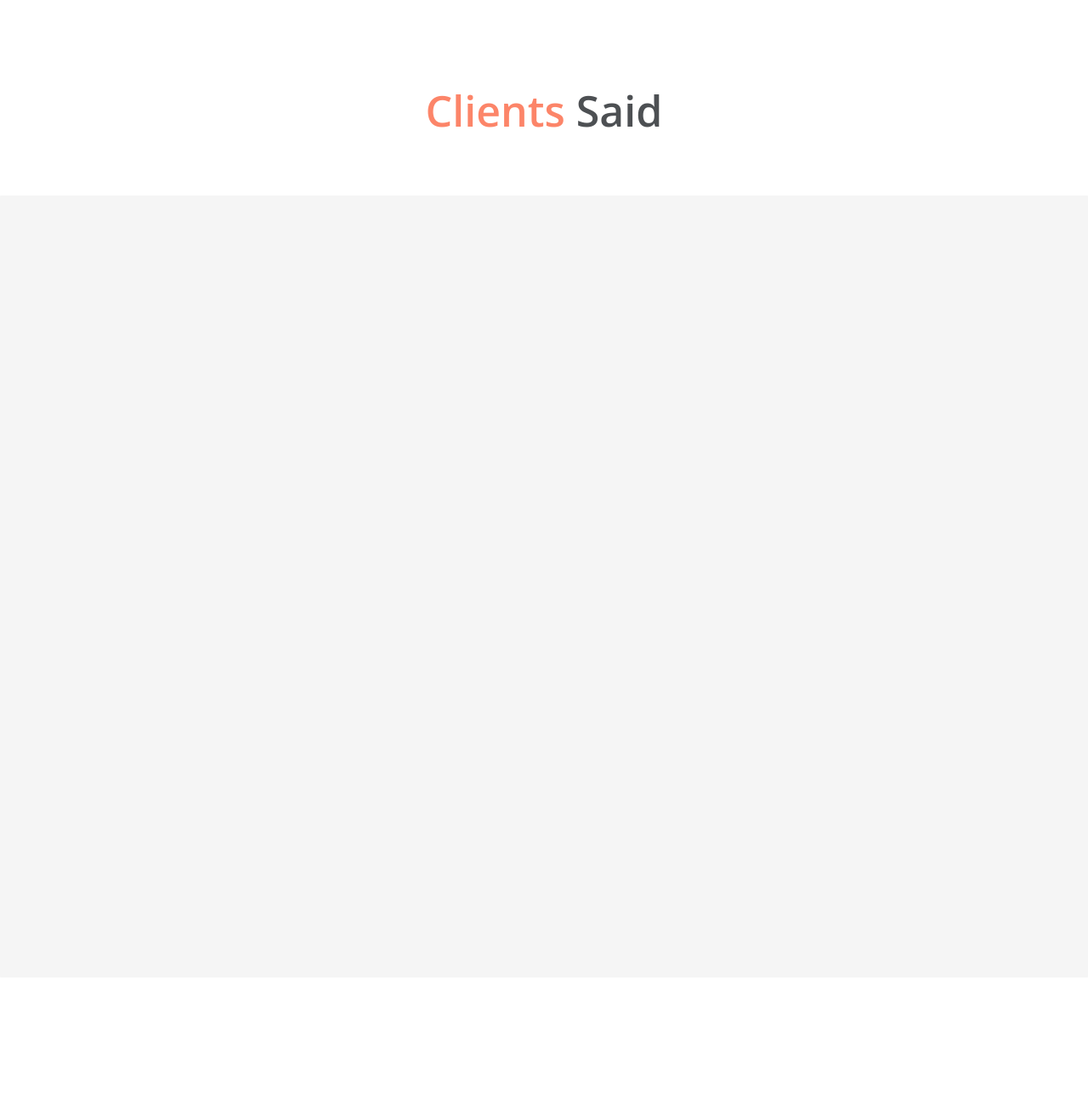
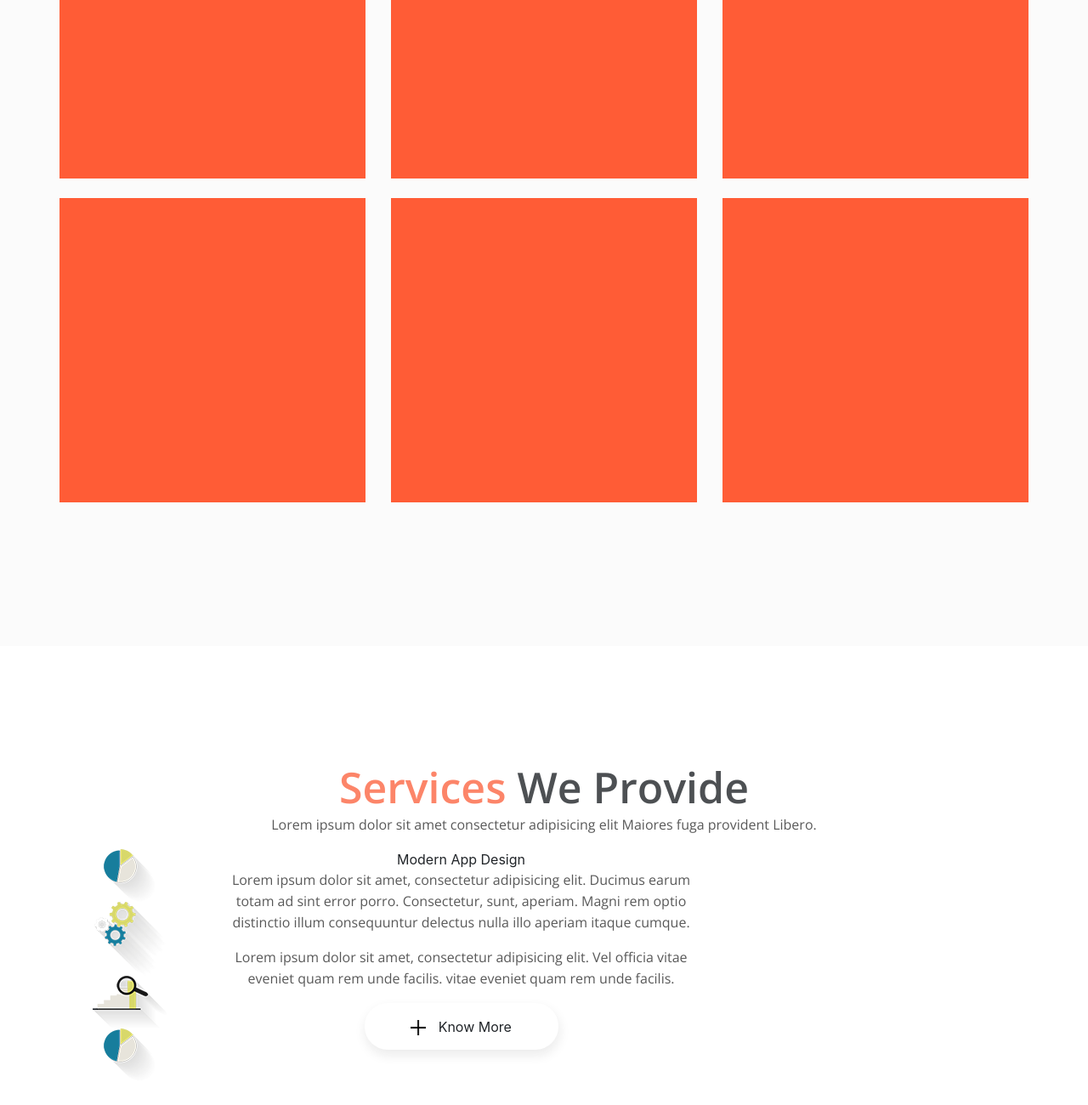
Before and after one commit to Trainian/DemoSite, a website: page app/index.html in a window 1280 px wide. Shown: the part 2541-3841 px from the top of the page at 85% size. Before the commit the page ends 3691 px from the top, so only its background shows below. Drawn offline with nearby package versions, Linux system fonts and the light colour scheme.

Commit message:
add servicesWeProvide 50%

```diff
--- a/app/index.html
+++ b/app/index.html
@@ -60,25 +60,25 @@
                         <img class="card__image" src="img/__18900.png" alt="img">
                         <div class="card__title">Koc Koi Tomi</div>
                         <div class="card__info">Lorem ipsum is dummy lorem very dumy</div>
-                        <button class="card__btn" ><img src="img/plus.png" alt="plus"> Know More</button>
+                        <button class="card__btn btn" ><img src="img/plus.png" alt="plus"> Know More</button>
                     </div>
                     <div class="card">
                         <img class="card__image" src="img/__18912.png" alt="img">
                         <div class="card__title">Koimona Set</div>
                         <div class="card__info">Lorem ipsum is dummy lorem very dumy</div>
-                        <button class="card__btn" ><img src="img/plus.png" alt="plus"> Know More</button>
+                        <button class="card__btn btn" ><img src="img/plus.png" alt="plus"> Know More</button>
                     </div>
                     <div class="card">
                         <img class="card__image" src="img/__18924.png" alt="img">
                         <div class="card__title">Setting Koire</div>
                         <div class="card__info">Lorem ipsum is dummy lorem very dumy</div>
-                        <button class="card__btn" ><img src="img/plus.png" alt="plus"> Know More</button>
+                        <button class="card__btn btn" ><img src="img/plus.png" alt="plus"> Know More</button>
                     </div>
                     <div class="card">
                         <img class="card__image" src="img/__18936.png" alt="img">
                         <div class="card__title">Ko Image Lara</div>
                         <div class="card__info">Lorem ipsum is dummy lorem very dumy</div>
-                        <button class="card__btn" ><img src="img/plus.png" alt="plus"> Know More</button>
+                        <button class="card__btn btn" ><img src="img/plus.png" alt="plus"> Know More</button>
                     </div>
                 </div>
             </div>
@@ -91,15 +91,15 @@
                 </div>
                 <div class="featuredWorks__images">
                     <div class="workImages">
-                        <div class="image"></div>
-                        <div class="image"></div>
-                        <div class="image"></div>
-                        <div class="image"></div>
-                        <div class="image"></div>
-                        <div class="image"></div>
-                        <div class="image"></div>
-                        <div class="image"></div>
-                        <div class="image"></div>
+                        <div class="workImages__image image"></div>
+                        <div class="workImages__image image"></div>
+                        <div class="workImages__image image"></div>
+                        <div class="workImages__image image"></div>
+                        <div class="workImages__image image"></div>
+                        <div class="workImages__image image"></div>
+                        <div class="workImages__image image"></div>
+                        <div class="workImages__image image"></div>
+                        <div class="workImages__image image"></div>
                     </div>
                 </div>
             </div>
@@ -108,9 +108,24 @@
             <div class="container">
                 <div class="ServicesWeProvide__info info">
                     <div class="info__title"><span>Services</span> We Provide</div>
-                    <p></p>
+                    <p>Lorem ipsum dolor sit amet consectetur adipisicing elit Maiores fuga provident Libero.</p>
                 </div>
-                <div class="ServicesWeProvide__options"></div>
+                <div class="ServicesWeProvide__options options row">
+                    <div class="options__choiser col-2">
+                        <div class="choose"><img src="img/ls6b_18719.png" alt=""></div>
+                        <div class="choose"><img src="img/ls4b_18720.png" alt=""></div>
+                        <div class="choose"><img src="img/ls3b_18721.png" alt=""></div>
+                        <div class="choose"><img src="img/ls6b_copy_18844.png" alt=""></div>
+                    </div>
+                    <div class="options__information col-6">
+                        <div class="title">Modern App Design</div>
+                        <p>Lorem ipsum dolor sit amet, consectetur adipisicing elit. Ducimus earum totam ad sint error porro. Consectetur, sunt, aperiam. Magni rem optio distinctio illum consequuntur delectus nulla illo aperiam itaque cumque.</p>
+                            <p>Lorem ipsum dolor sit amet, consectetur adipisicing elit. Vel officia vitae eveniet quam rem unde facilis.
+                            vitae eveniet quam rem unde facilis.
+                        </p>
+                        <button class="options__btn btn" ><img src="img/plus.png" alt="plus"> Know More</button>
+                    </div>
+                </div>
             </div>
         </div>
         <div class="team block block-dark">
--- a/gulpfile.js
+++ b/gulpfile.js
@@ -68,7 +68,7 @@ function htmlInclude(){
 }
 
 function imgToApp (){
-    return src(["./src/img/*.{jpg,jpeg,png}"])
+    return src(["./src/img/**/*.{jpg,jpeg,png}"])
     .pipe(dest("./app/img"))
     .pipe(browsersync.stream())
 }
--- a/src/scss/myStyle.scss
+++ b/src/scss/myStyle.scss
@@ -58,6 +58,18 @@ input[type=submit] {
 
 .colorText{
     color: $colorText;
+}
+
+.btn{
+    width: 228px;
+    height: 55px;
+    background-color: #ffffff;
+    box-shadow: 1px 6px 14px 0px rgba(19,19,21,0.09);
+    border-radius: 27px;
+    img{
+        width: 18px;
+        margin-right: 10px;
+    }
 }
 
 /* Header */
@@ -373,16 +385,53 @@ input[type=submit] {
             &__btn{
                 position: absolute;
                 bottom: -25px;
-                width: 228px;
-                height: 55px;
-                background-color: #ffffff;
-                box-shadow: 1px 6px 14px 0px rgba(19,19,21,0.09);
-                border-radius: 27px;
-                img{
-                    width: 18px;
-                    margin-right: 10px;
-                }
             }
         }
     }
 }
+
+.featuredWorks__images{
+    margin-bottom: 85px;
+    .workImages{
+        display: flex;
+        justify-content: space-between;
+        flex-wrap: wrap;
+        margin-top: 100px;
+        .image{
+            width: 360px;
+            height: 358px;
+            background-color: #ff5c36;
+            margin-bottom: 23px;
+        }
+    }
+}
+
+.options{
+
+    display: flex;
+    &__choiser{
+
+        .choose{
+
+            img{
+
+            }
+        }
+    }
+
+    &__information{
+        .title{
+
+        }
+    }
+
+    &__image{
+        img{
+
+        }
+    }
+
+    &__btn{
+
+    }
+}
```
Also changed, not shown: src/index.html (+30 -15 lines), app/css/myStyle.min.css, app/img/apple_watch_mockup_18722.png (added), app/img/ls3b_18721.png (added), app/img/ls4b_18720.png (added), app/img/ls6b_18719.png (added), app/img/ls6b_copy_18844.png (added), src/img/apple_watch_mockup_18722.png (added), src/img/ls3b_18721.png (added), src/img/ls4b_18720.png (added), src/img/ls6b_18719.png (added), src/img/ls6b_copy_18844.png (added), 1 other file.
